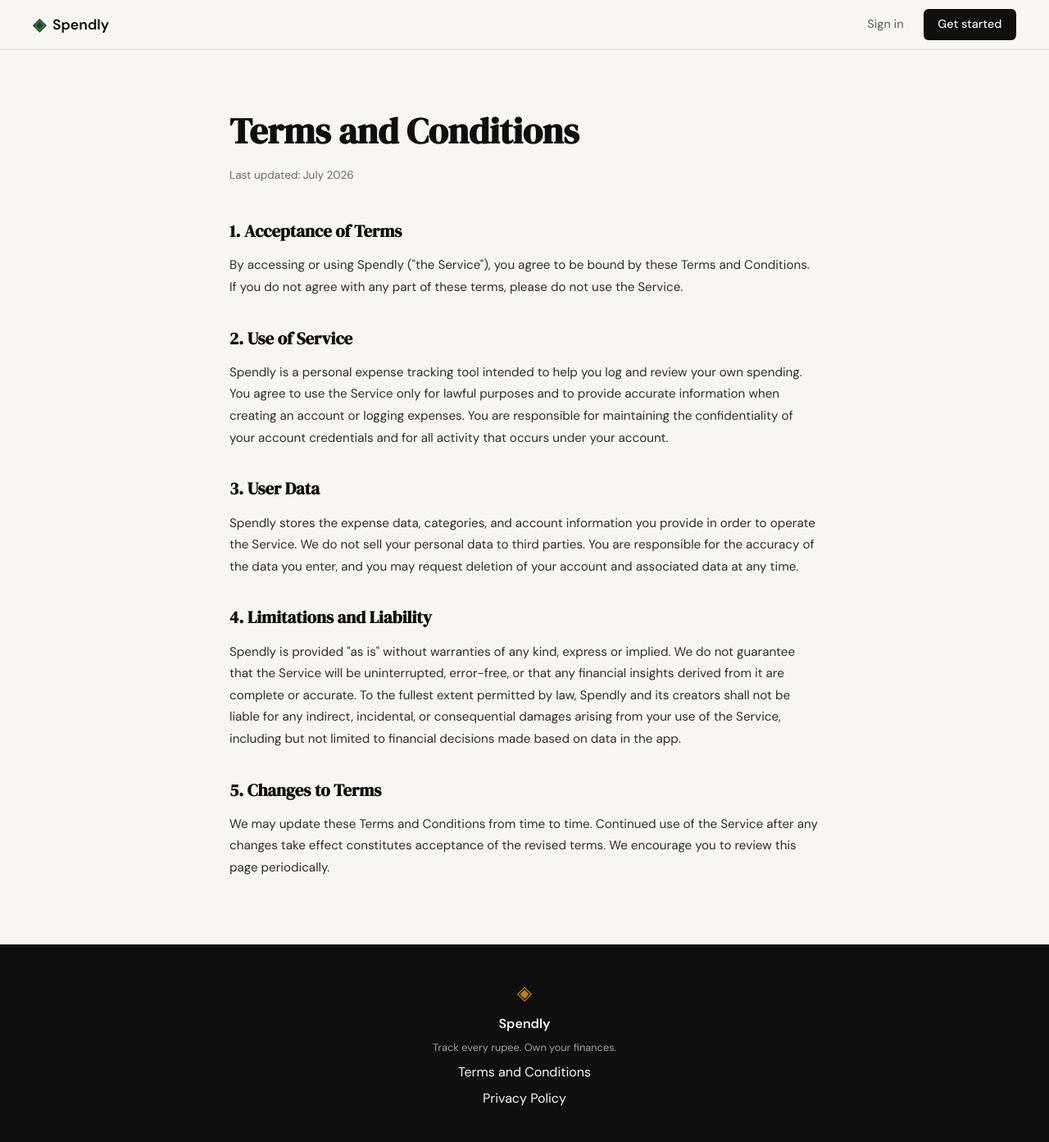
After one commit to rishabh27121998/spendly-AI, a Flask app: page /terms in a window 1280 px wide. The commit adds this page. Shown: the whole page at 82% size. Run offline with Flask 3, Linux system fonts and the light colour scheme.

Commit message:
landing: add terms and conditions page and route

```diff
--- a/app.py
+++ b/app.py
@@ -20,6 +20,11 @@ def register():
 @app.route("/login")
 def login():
     return render_template("login.html")
+
+
+@app.route("/terms")
+def terms():
+    return render_template("terms.html")
 
 
 # ------------------------------------------------------------------ #
--- a/static/css/style.css
+++ b/static/css/style.css
@@ -478,6 +478,49 @@ a { color: inherit; text-decoration: none; }
 .auth-switch a:hover { text-decoration: underline; }
 
 /* ------------------------------------------------------------------ */
+/* Legal pages                                                         */
+/* ------------------------------------------------------------------ */
+
+.legal-section {
+    padding: 4rem 2rem;
+}
+
+.legal-inner {
+    max-width: 720px;
+    margin: 0 auto;
+}
+
+.legal-title {
+    font-family: var(--font-display);
+    font-size: clamp(2rem, 4vw, 2.75rem);
+    color: var(--ink);
+    margin-bottom: 0.5rem;
+}
+
+.legal-updated {
+    font-size: 0.85rem;
+    color: var(--ink-muted);
+    margin-bottom: 2.5rem;
+}
+
+.legal-body h2 {
+    font-family: var(--font-display);
+    font-size: 1.3rem;
+    color: var(--ink);
+    margin-top: 2rem;
+    margin-bottom: 0.75rem;
+}
+
+.legal-body h2:first-child { margin-top: 0; }
+
+.legal-body p {
+    font-size: 0.95rem;
+    color: var(--ink-soft);
+    line-height: 1.75;
+    margin-bottom: 1rem;
+}
+
+/* ------------------------------------------------------------------ */
 /* Footer                                                              */
 /* ------------------------------------------------------------------ */
 
--- a/templates/base.html
+++ b/templates/base.html
@@ -34,7 +34,7 @@
             <span class="brand-icon">◈</span>
             <span class="footer-name">Spendly</span>
             <p class="footer-copy">Track every rupee. Own your finances.</p>
-            <a href="#">Terms and Conditions</a>
+            <a href="{{ url_for('terms') }}">Terms and Conditions</a>
             <a href="#">Privacy Policy</a>
         </div>
     </footer>
--- /dev/null
+++ b/templates/terms.html
@@ -0,0 +1,31 @@
+{% extends "base.html" %}
+
+{% block title %}Terms and Conditions — Spendly{% endblock %}
+
+{% block content %}
+
+<section class="legal-section">
+    <div class="legal-inner">
+        <h1 class="legal-title">Terms and Conditions</h1>
+        <p class="legal-updated">Last updated: July 2026</p>
+
+        <div class="legal-body">
+            <h2>1. Acceptance of Terms</h2>
+            <p>By accessing or using Spendly ("the Service"), you agree to be bound by these Terms and Conditions. If you do not agree with any part of these terms, please do not use the Service.</p>
+
+            <h2>2. Use of Service</h2>
+            <p>Spendly is a personal expense tracking tool intended to help you log and review your own spending. You agree to use the Service only for lawful purposes and to provide accurate information when creating an account or logging expenses. You are responsible for maintaining the confidentiality of your account credentials and for all activity that occurs under your account.</p>
+
+            <h2>3. User Data</h2>
+            <p>Spendly stores the expense data, categories, and account information you provide in order to operate the Service. We do not sell your personal data to third parties. You are responsible for the accuracy of the data you enter, and you may request deletion of your account and associated data at any time.</p>
+
+            <h2>4. Limitations and Liability</h2>
+            <p>Spendly is provided "as is" without warranties of any kind, express or implied. We do not guarantee that the Service will be uninterrupted, error-free, or that any financial insights derived from it are complete or accurate. To the fullest extent permitted by law, Spendly and its creators shall not be liable for any indirect, incidental, or consequential damages arising from your use of the Service, including but not limited to financial decisions made based on data in the app.</p>
+
+            <h2>5. Changes to Terms</h2>
+            <p>We may update these Terms and Conditions from time to time. Continued use of the Service after any changes take effect constitutes acceptance of the revised terms. We encourage you to review this page periodically.</p>
+        </div>
+    </div>
+</section>
+
+{% endblock %}
```
